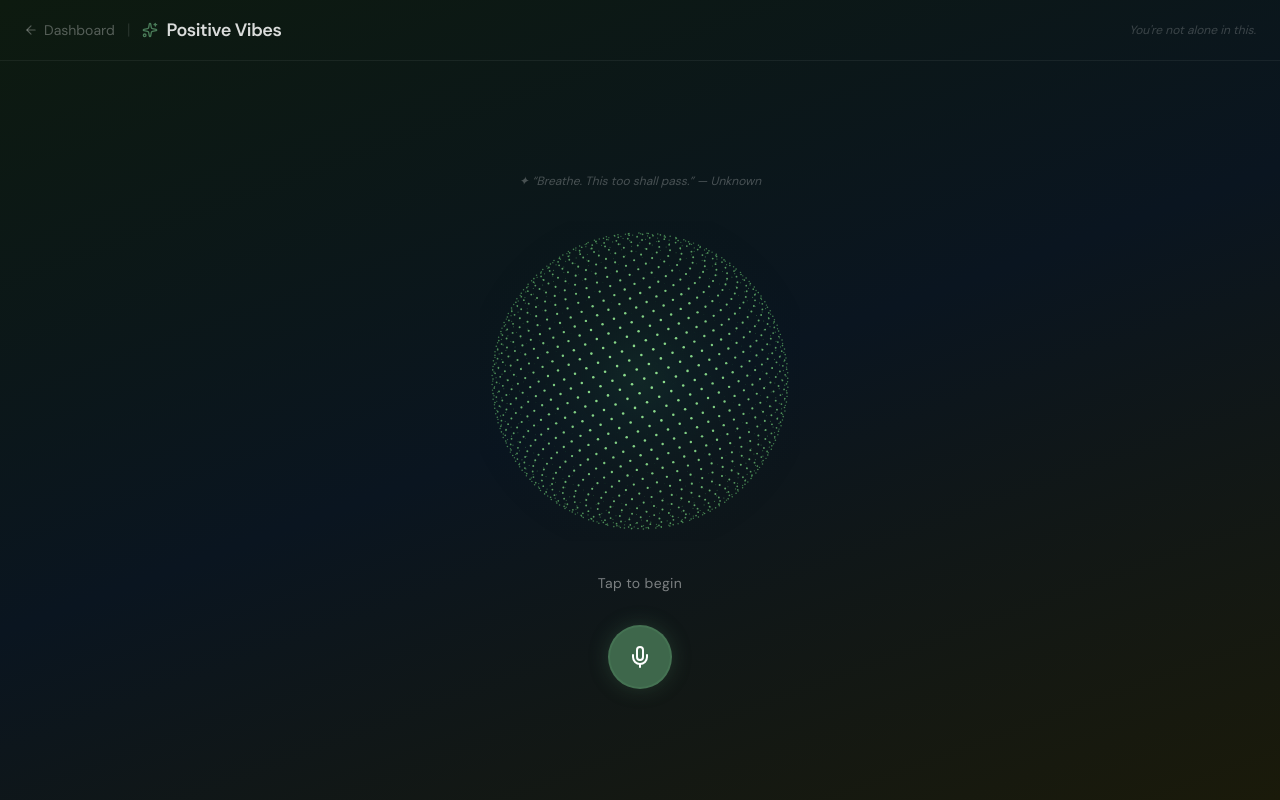
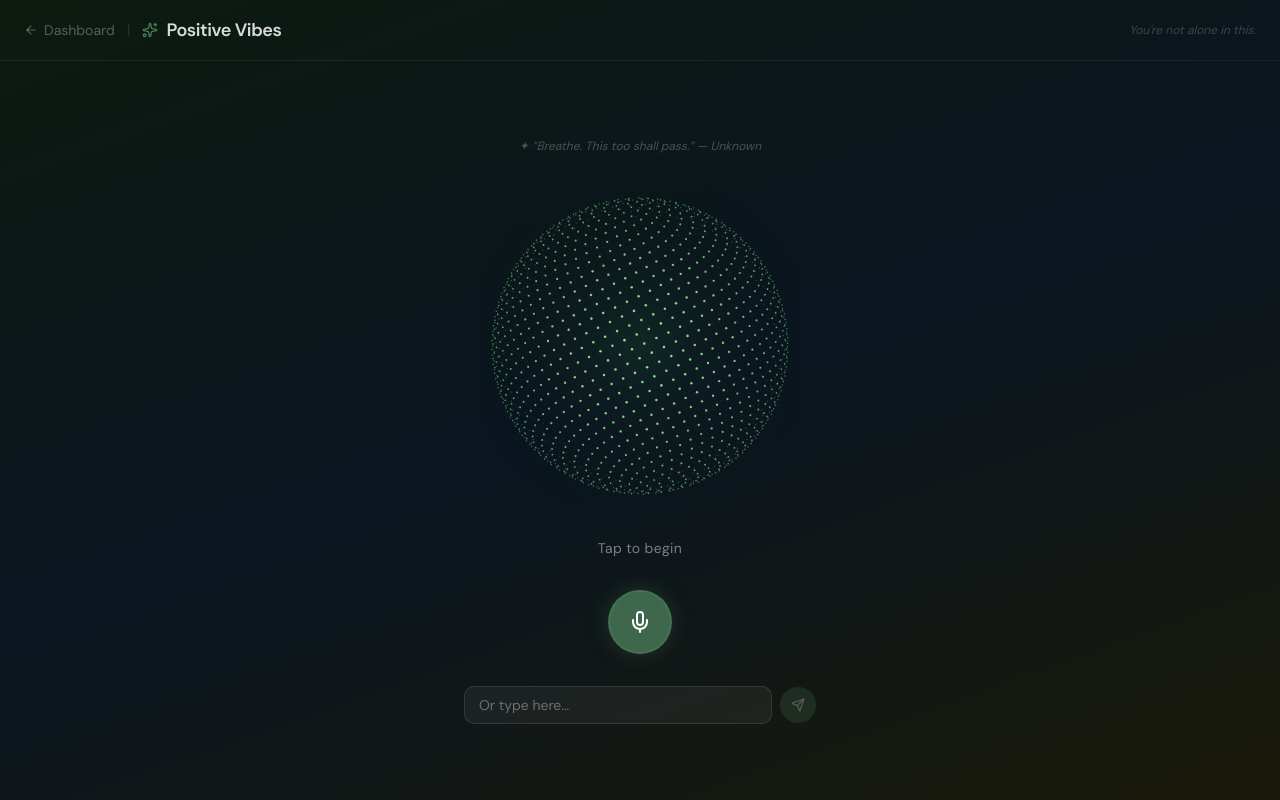
Before and after one commit to airautomate-air/multi-webapp-dashboard, a Next.js app: page /positive-vibes in a window 1280 px wide. Built offline with nearby package versions, Linux system fonts and the light colour scheme.

Commit message:
feat: add text input fallback alongside mic button

```diff
--- a/app/positive-vibes/page.tsx
+++ b/app/positive-vibes/page.tsx
@@ -3,7 +3,7 @@
 
 import { useState, useRef, useEffect, useCallback } from "react"
 import Link from "next/link"
-import { ArrowLeft, Mic, MicOff, Sparkles, FileText } from "lucide-react"
+import { ArrowLeft, Mic, MicOff, Sparkles, FileText, Send } from "lucide-react"
 import PositiveVibesGlobe from "@/components/positive-vibes-globe"
 
 interface Message {
@@ -32,6 +32,7 @@ export default function PositiveVibesPage() {
   const [savingDoc, setSavingDoc] = useState(false)
   const [docUrl, setDocUrl] = useState<string | null>(null)
   const [quote, setQuote] = useState({ q: "Breathe. This too shall pass.", a: "Unknown" })
+  const [textInput, setTextInput] = useState("")
 
   const recognitionRef = useRef<SpeechRecognition | null>(null)
   const synthRef = useRef(typeof window !== "undefined" ? window.speechSynthesis : null)
@@ -313,6 +314,24 @@ export default function PositiveVibesPage() {
     }
   }, [transcript])
 
+  // ── Text input submit ────────────────────────────────────────────────
+  const handleTextSubmit = useCallback(async () => {
+    const text = textInput.trim()
+    if (!text || voiceState === "speaking") return
+    setTextInput("")
+    // stop mic if active
+    if (voiceState !== "idle") {
+      autoLoopRef.current = false
+      synthRef.current?.cancel()
+      stopMic()
+      speakingRef.current = false
+      utteranceQueueRef.current = []
+      setVoiceState("idle")
+      setAudioLevel(0)
+    }
+    await sendMessageRef.current(text)
+  }, [textInput, voiceState, stopMic])
+
   // ── Status label ────────────────────────────────────────────────────
   const statusLabel =
     voiceState === "listening" ? "Listening…" :
@@ -397,6 +416,39 @@ export default function PositiveVibesPage() {
           }
         </button>
 
+        {/* Text input */}
+        <div className="flex items-center gap-2 w-full max-w-sm px-4">
+          <input
+            type="text"
+            value={textInput}
+            onChange={(e) => setTextInput(e.target.value)}
+            onKeyDown={(e) => { if (e.key === "Enter") handleTextSubmit() }}
+            placeholder="Or type here…"
+            disabled={voiceState === "speaking"}
+            className="flex-1 text-sm outline-none"
+            style={{
+              background: "rgba(255,255,255,0.05)",
+              border: "1px solid rgba(255,255,255,0.1)",
+              borderRadius: 10,
+              padding: "8px 14px",
+              color: "rgba(255,255,255,0.7)",
+            }}
+          />
+          <button
+            onClick={handleTextSubmit}
+            disabled={!textInput.trim() || voiceState === "speaking"}
+            className="flex items-center justify-center rounded-full shrink-0 transition-opacity disabled:opacity-30"
+            style={{
+              width: 36,
+              height: 36,
+              background: "rgba(74,124,89,0.7)",
+            }}
+            aria-label="Send"
+          >
+            <Send size={14} style={{ color: "#fff" }} />
+          </button>
+        </div>
+
         {/* Error */}
         {error && (
           <p
```
